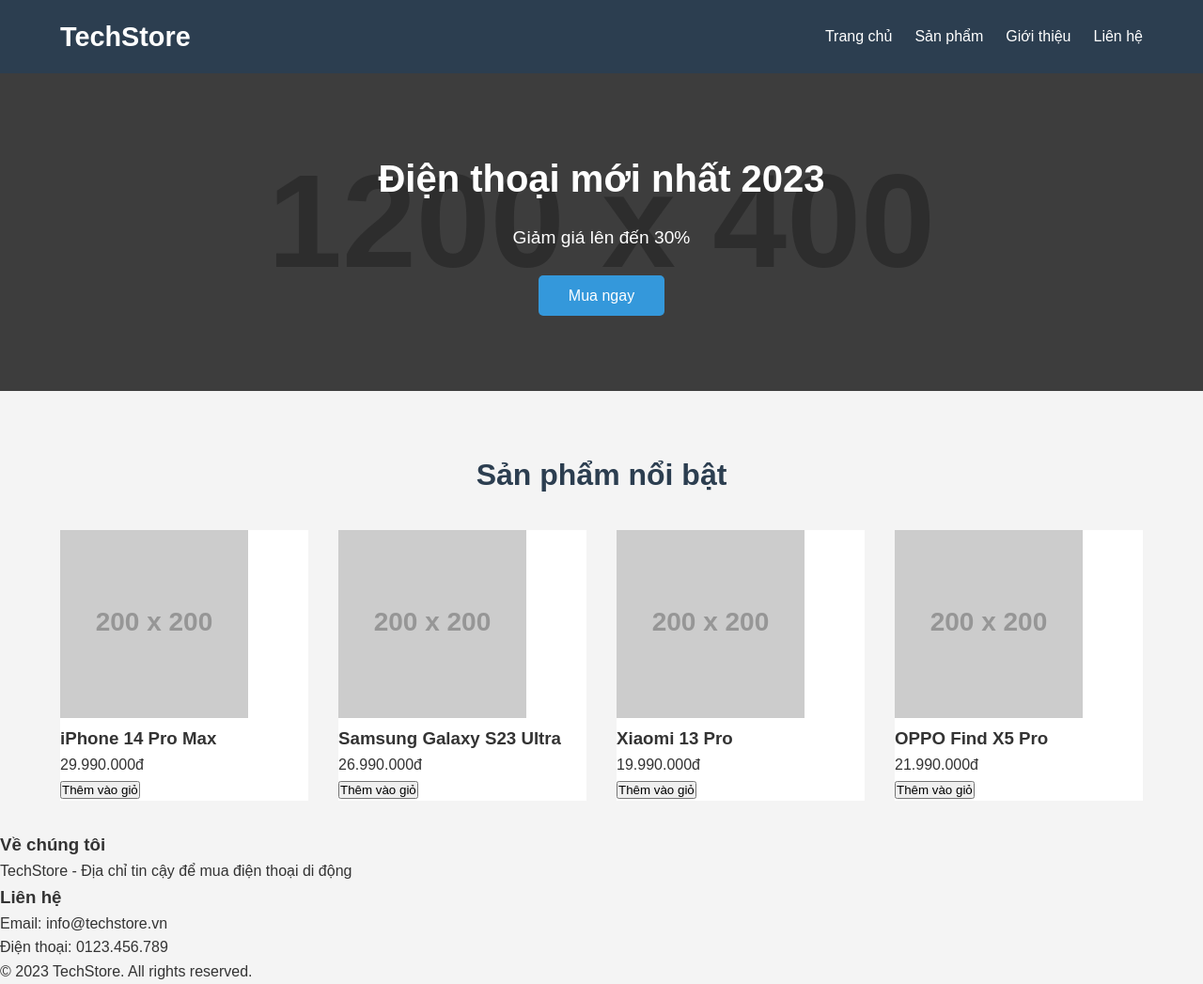
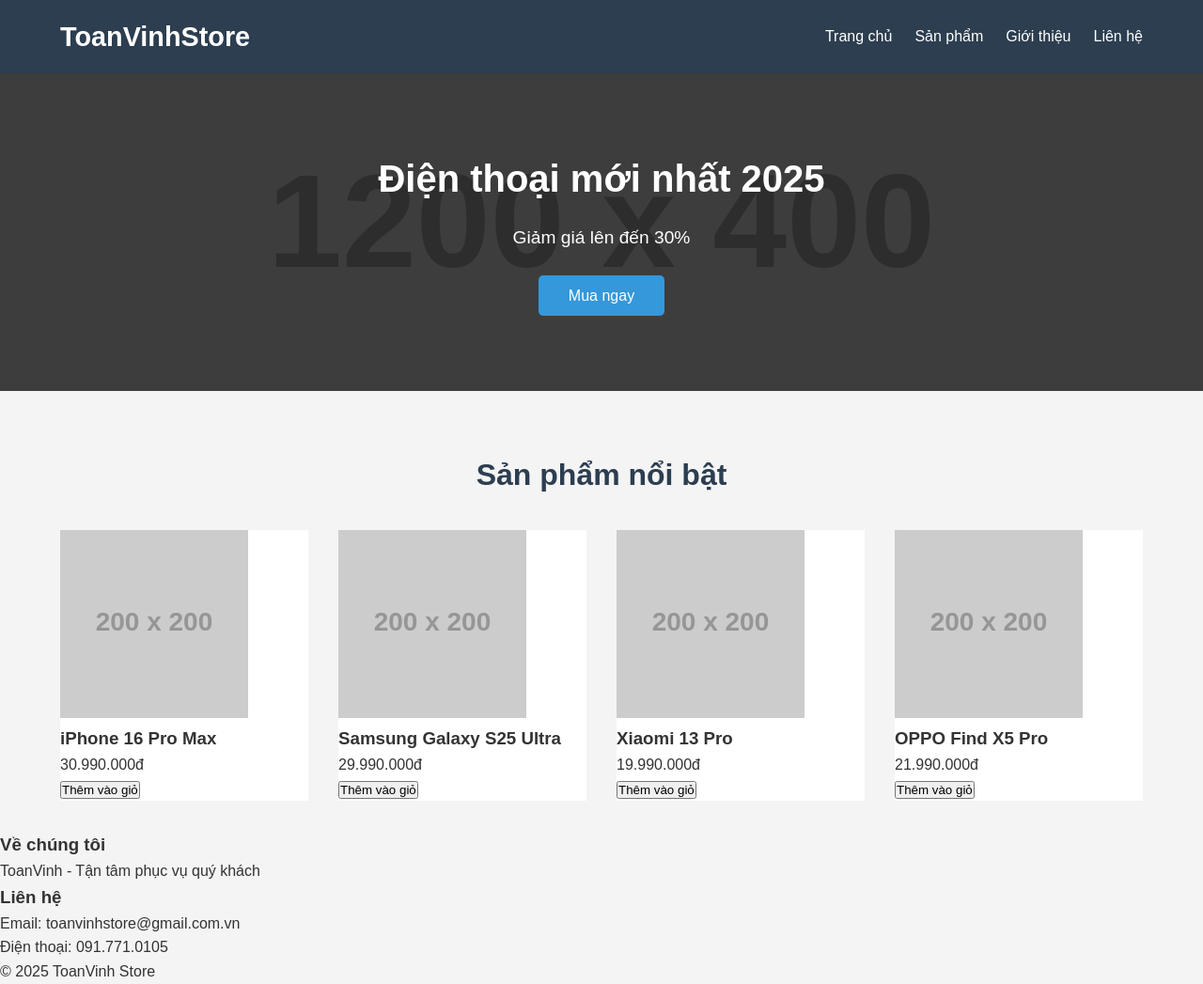
Before and after one commit to hosyvinh/Th-c-t-p-vi-t-ni-n-lu-n, a plain HTML site: page login-web/page/index.html in a window 1280 px wide. Shown: the whole page at 94% size. Drawn offline with Linux system fonts and the light colour scheme; placeholder pictures from the web are drawn by us.

Commit message:
Update index.html

```diff
--- a/login-web/page/index.html
+++ b/login-web/page/index.html
@@ -3,13 +3,13 @@
 <head>
     <meta charset="UTF-8">
     <meta name="viewport" content="width=device-width, initial-scale=1.0">
-    <title>TechStore - Bán điện thoại di động</title>
+    <title>ToanVinh Store </title>
     <link rel="stylesheet" href="../index.css">
 </head>
 <body>
     <header>
         <div class="logo">
-            <h1>TechStore</h1>
+            <h1>ToanVinhStore</h1>
         </div>
         <nav>
             <ul>
@@ -23,7 +23,7 @@
 
     <main>
         <section class="banner">
-            <h2>Điện thoại mới nhất 2023</h2>
+            <h2>Điện thoại mới nhất 2025</h2>
             <p>Giảm giá lên đến 30%</p>
             <button>Mua ngay</button>
         </section>
@@ -33,14 +33,14 @@
             <div class="product-grid">
                 <div class="product-card">
                     <img src="https://via.placeholder.com/200" alt="iPhone 14">
-                    <h3>iPhone 14 Pro Max</h3>
-                    <p class="price">29.990.000đ</p>
+                    <h3>iPhone 16 Pro Max</h3>
+                    <p class="price">30.990.000đ</p>
                     <button>Thêm vào giỏ</button>
                 </div>
                 <div class="product-card">
                     <img src="https://via.placeholder.com/200" alt="Samsung S23">
-                    <h3>Samsung Galaxy S23 Ultra</h3>
-                    <p class="price">26.990.000đ</p>
+                    <h3>Samsung Galaxy S25 Ultra</h3>
+                    <p class="price">29.990.000đ</p>
                     <button>Thêm vào giỏ</button>
                 </div>
                 <div class="product-card">
@@ -63,16 +63,16 @@
         <div class="footer-content">
             <div class="footer-section">
                 <h3>Về chúng tôi</h3>
-                <p>TechStore - Địa chỉ tin cậy để mua điện thoại di động</p>
+                <p>ToanVinh - Tận tâm phục vụ quý khách</p>
             </div>
             <div class="footer-section">
                 <h3>Liên hệ</h3>
-                <p>Email: info@techstore.vn</p>
-                <p>Điện thoại: 0123.456.789</p>
+                <p>Email: toanvinhstore@gmail.com.vn</p>
+                <p>Điện thoại: 091.771.0105</p>
             </div>
         </div>
         <div class="footer-bottom">
-            <p>&copy; 2023 TechStore. All rights reserved.</p>
+            <p>&copy; 2025 ToanVinh Store</p>
         </div>
     </footer>
 </body>
```
